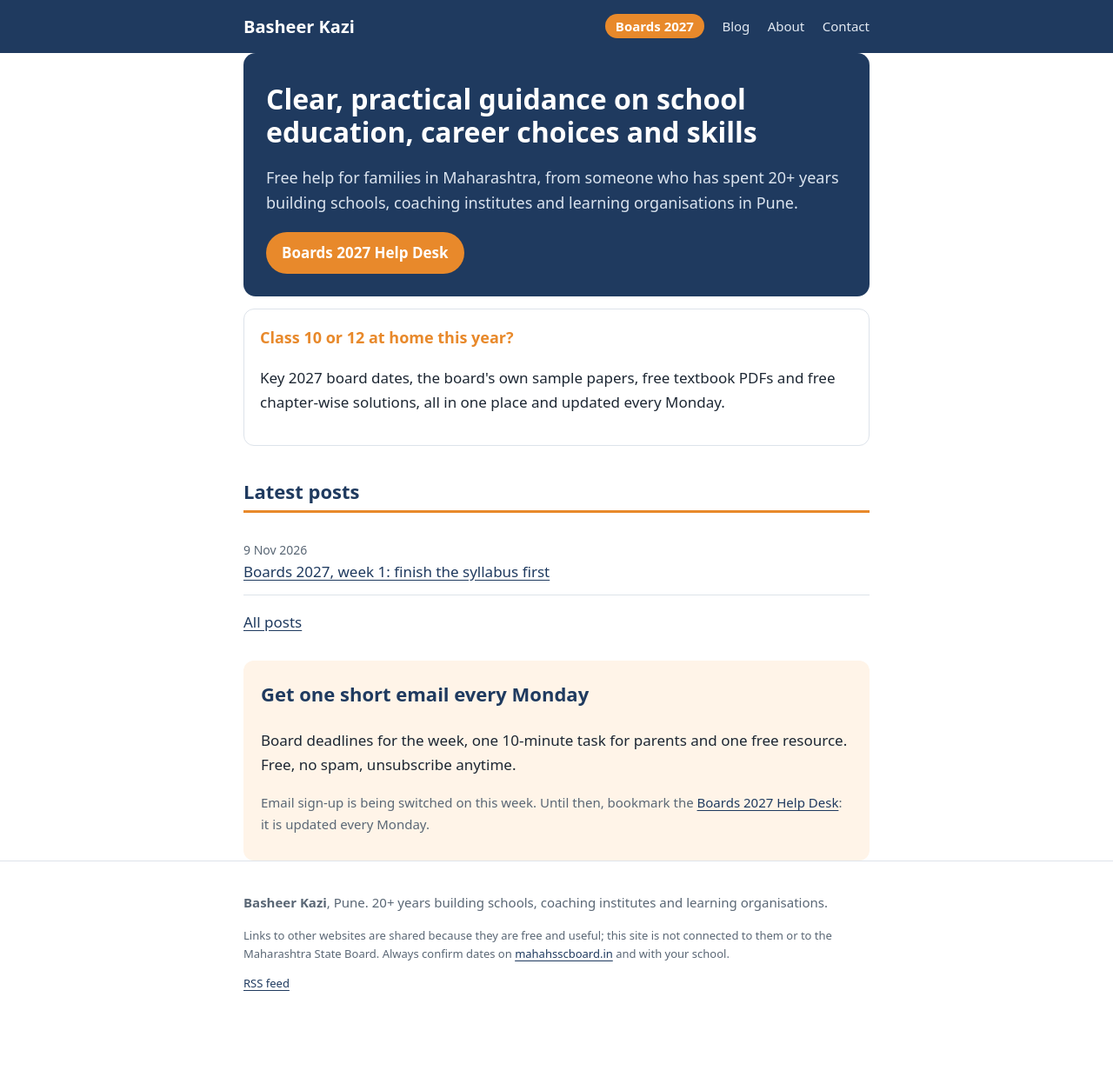
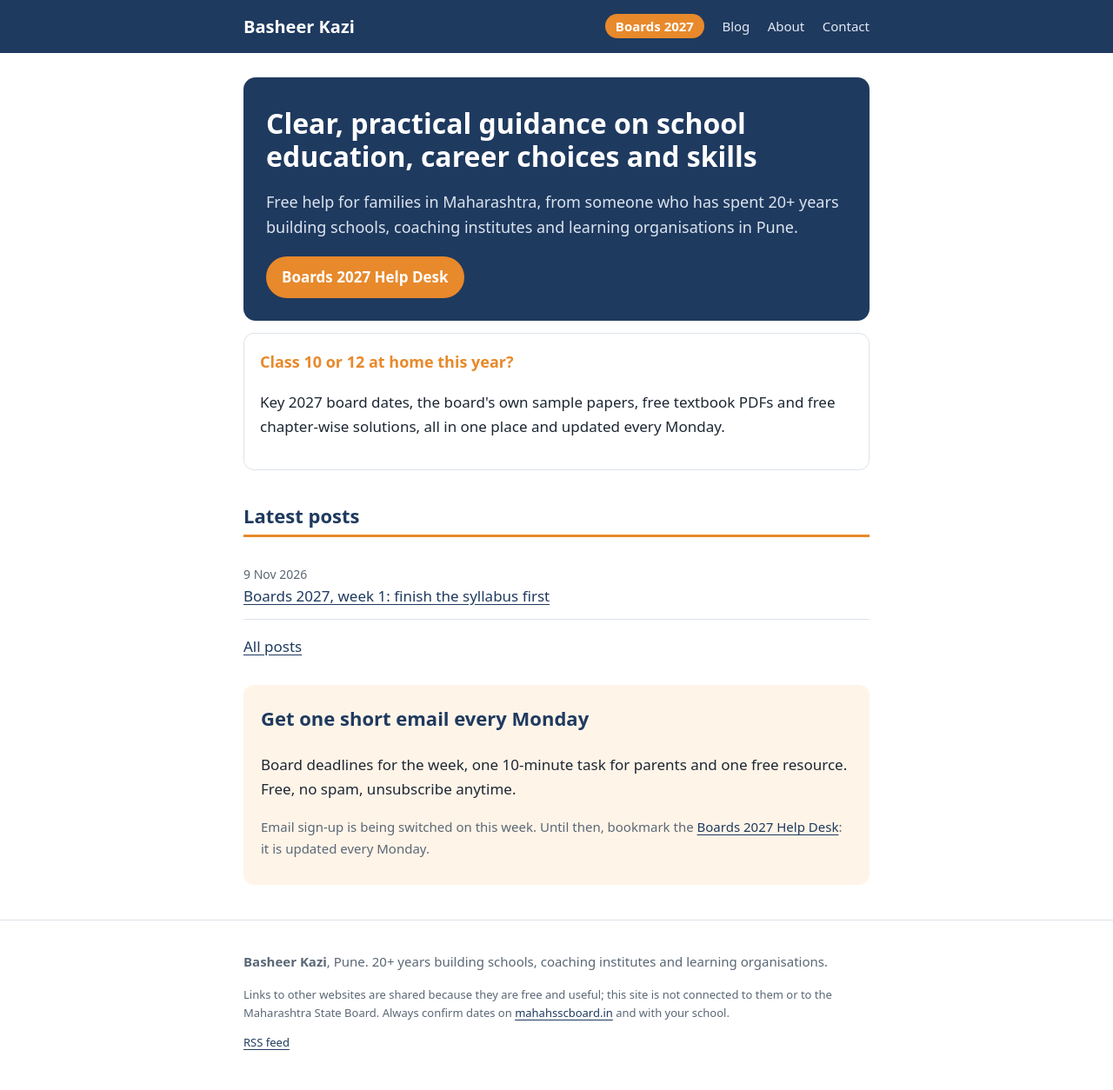
Before and after one commit to basheerkazi/basheerkazi.github.io, a Jekyll site: the page built from index.html, in a window 1280 px wide. Shown: the whole page at 87% size. Built offline with Jekyll 4.4.1, drawn with Linux system fonts in a browser that asks for light colours; before the commit the page ends 1186 px from its top, so only the background shows below that.

Commit message:
Add space between header and page content
Co-Authored-By: Claude Opus 5.5 <noreply@anthropic.com>
Claude-Session: https://claude.ai/code/session_01Soc6tUFzZTRfEsF135k4QB

```diff
--- a/assets/style.css
+++ b/assets/style.css
@@ -9,7 +9,7 @@ a{color:var(--navy);text-underline-offset:3px}
 nav a{color:#e3eaf3;text-decoration:none;margin-left:16px;font-size:15px}
 nav a:first-child{margin-left:0}
 nav a.hl{color:#fff;background:var(--orange);padding:4px 12px;border-radius:20px;font-weight:600}
-main{padding:28px 20px 40px}
+main.wrap{padding:28px 20px 40px}
 h1{color:var(--navy);line-height:1.2;font-size:32px;margin:8px 0 12px}
 h2{color:var(--navy);font-size:22px;margin-top:34px;border-bottom:3px solid var(--orange);padding-bottom:4px}
 h3{color:var(--orange);font-size:18px;margin-bottom:4px}
```
